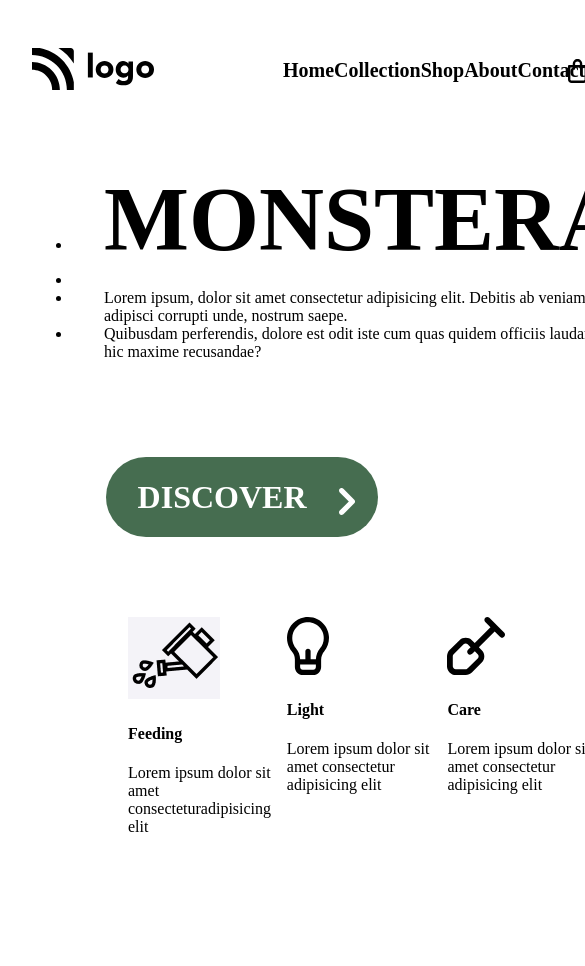
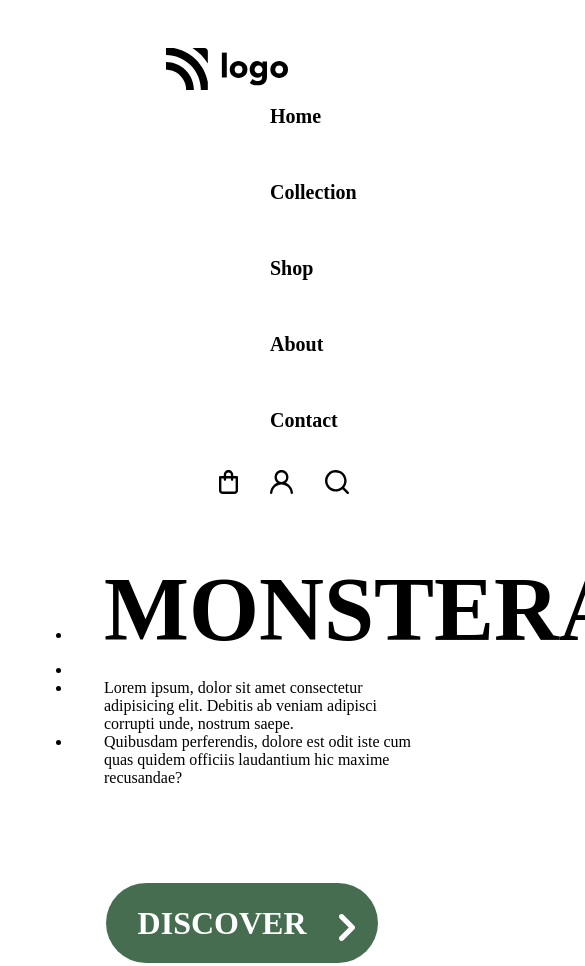
Before and after one commit to AshishJha14411/Plant-Home, a plain HTML site: page index.html in a window 390 px wide. Shown: the top 966 px of the page, 585 px wide, since content can reach past the window. Before the commit the page ends 941 px from the top, so only its background shows below. Drawn offline with Linux system fonts and the light colour scheme; a web font is replaced by a local one.

Commit message:
added responsiveness

```diff
--- a/index.html
+++ b/index.html
@@ -18,6 +18,7 @@
         margin: 3rem 1rem 0rem 2rem;
         overflow-x: hidden;
         font-family: 'Allerta';
+        width: 100vw;
       }
       #navbarMonstera{
         display: flex;
@@ -32,6 +33,9 @@
         font-size: 20px;
         font-family: 'Allerta';
         font-weight: 400;
+      }
+      #navMid div{
+        padding-left: 1rem;
       }
       #navMid div h4:hover{
         border-bottom: 2px solid black;
@@ -75,6 +79,9 @@
         font-family: 'Allerta';
         color: white;
       }
+      #midWholePart121:hover{
+        color: black;
+      }
       #midWholePart121 div h1{
         padding-left: 2rem;
       }
@@ -82,15 +89,43 @@
         margin-top: 1.9rem;
         margin-left: 2rem;
       }
+      #midWholePart122:hover{
+        filter: invert(0%) sepia(89%) saturate(7499%) hue-rotate(123deg) brightness(85%) contrast(92%);
+      }
       #midWholePart13{
         margin: 5rem 1rem 2rem 6rem;
       }
       #imgMain{
-        margin-right: -1.9rem;
+        float: right;
+        margin-right: -10%;
 
       }
 
       /* Write styles here */
+      @media (max-width: 576px){
+        #navbarMonstera{
+          flex-direction: column;
+          align-items: center;
+        }
+        #navMid{
+          flex-direction: column;
+          margin-left: 18rem;
+          padding: 0;
+        }
+        #navMid div h4:hover{
+        border-bottom: 1px solid black;
+        width: 3rem;
+      }
+        #midWhole{
+          flex-direction: column;
+        }
+      }
+      @media (max-width: 768px){
+        #navEnd div{
+          margin-left: 2rem;
+
+        }
+      }
     </style>
   </head>
   <body>
```
